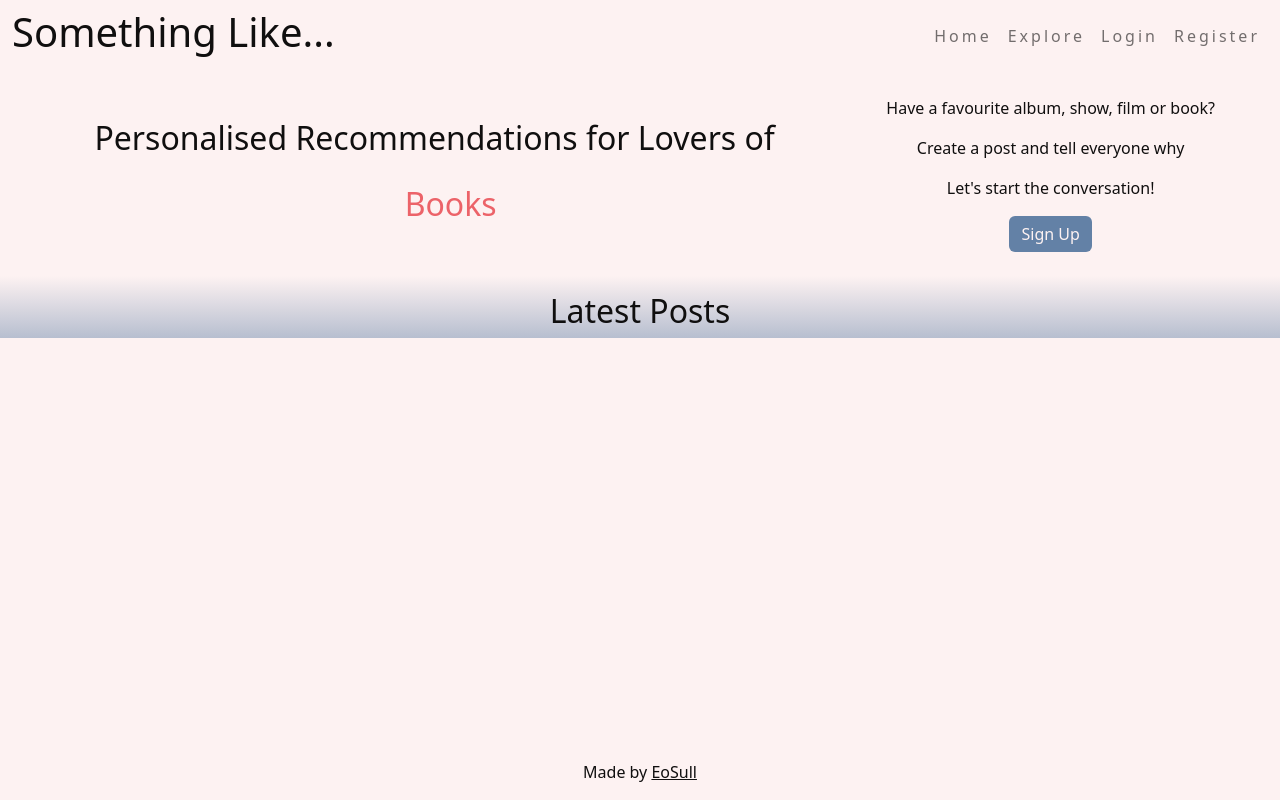
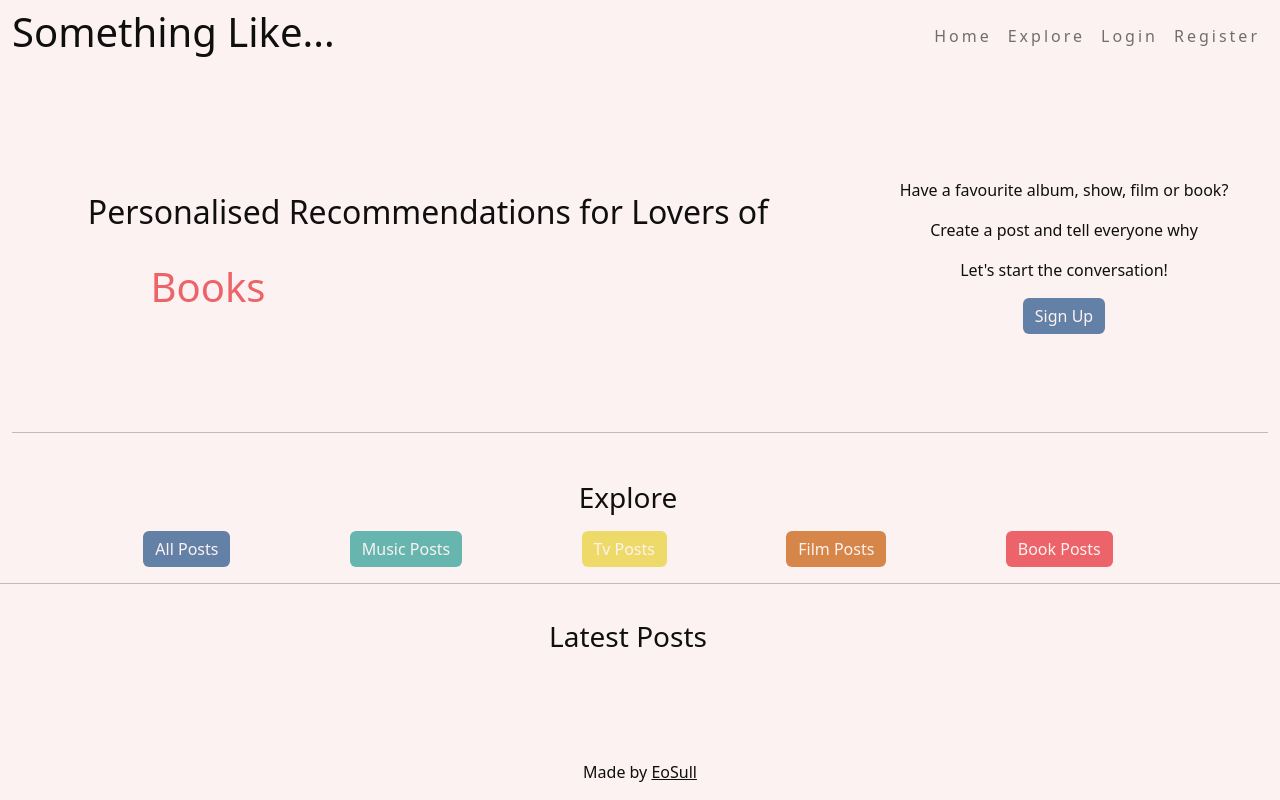
Before and after one commit to eosull/Something-Like, a Django app: page / in a window 1280 px wide. Run offline with Django 4.2, Linux system fonts and the light colour scheme; data that the repository does not hold is empty.

Commit message:
feat:add explore button on landing page and adjust structure, colours

```diff
--- a/static/css/style.css
+++ b/static/css/style.css
@@ -17,9 +17,6 @@ body {
     font-weight: 200;
     color: var(--black);
     background-color: var(--white);
-}
-
-.logo {
 }
 
 .navbar-nav {
@@ -88,7 +85,7 @@ https://codepen.io/orchard/pen/LoNdQZ?page=1 */
 }
 
 .rolodex li {
-    content: "\a0";
+    width: 20rem;
 }
 
 .roll {
@@ -132,15 +129,53 @@ https://codepen.io/orchard/pen/LoNdQZ?page=1 */
     color: var(--red);
 }
 
+/* Explore Buttons */
+.index-button-bank {
+    display: flex;
+}
+
+.Music-post-explore{
+    background-color: var(--l-blue);
+}
+
+.Tv-post-explore{
+    background-color: var(--green);
+}
+
+.Test-post-explore{
+    background-color: var(--d-blue);
+}
+
+.Films-post-explore{
+    background-color: var(--orange);
+}
+
+.Books-post-explore{
+    background-color: var(--red);
+}
 /* Landing Page styling */
 
-.latest-post-section {
-    background-image: linear-gradient(to bottom, var(--white), var(--d-blue-opaque));
+.index-banner {
+    height: 20rem;
+    /* background: linear-gradient(0deg, var(--grey) 0%, var(--white) 100%); */
+}
+
+.index-bottom {
+    /* height: 40rem; */
+    /* background: linear-gradient(0deg, var(--white) 0%, var(--grey) 100%); */
+}
+
+.index-post-design {
+    background-image: url("https://source.boringavatars.com/bauhaus/400?colors=66B6AF,EDDA68,D78649,EC6369,6381a674");
 }
 
 .landing-card {
     background-color: transparent;
     border: none;
+}
+
+.index-card-body {
+    background-color: rgba(255, 255, 255, 0.355);
 }
 
 .info-card p {
@@ -151,7 +186,7 @@ https://codepen.io/orchard/pen/LoNdQZ?page=1 */
 .post-profile-img {
     height: 60px;
     width: 60px;
-    background-image: url("https://source.boringavatars.com/bauhaus/60");
+    background-image: url("https://source.boringavatars.com/bauhaus/60?colors=66B6AF,EDDA68,D78649,EC6369,6381a674");
 }
 
 .post-profile-img p {
--- a/templates/account/logout.html
+++ b/templates/account/logout.html
@@ -9,7 +9,7 @@
 
 <div class="container-fluid">
   <div class="row">
-    <div class="col-md-8 offset-md-2 mt-4 text-center">
+    <div class="col-md-8 offset-md-2 text-center">
       <h1>{% trans "Sign Out" %}</h1>
 
       <p>{% trans 'Are you sure you want to sign out?' %}</p>
--- a/templates/base.html
+++ b/templates/base.html
@@ -79,7 +79,7 @@
         {% endblock content %}
     </main>
     <div class="container mt-auto">
-    <footer class="footer">
+    <footer class="footer mt-4">
         <p class="text-center">Made by
             <a class="account-nav-link" href="https://github.com/eosull" target="_blank">EoSull</a>
         </p>
--- a/templates/explore.html
+++ b/templates/explore.html
@@ -28,7 +28,7 @@
                         <div class="col-md-12">
                             <div class="card-body">
                                     <a class="nav-link" href="{% url 'post_detail' post.slug %}">
-                                        <h2 class="card-title d-inline fs-5">{{ post.title }}</h2>
+                                        <h2 class="card-title d-inline fs-5 fw-light">{{ post.title }}</h2>
                                         <p class="card-text fw-lighter d-inline float-end explore-details">{{ post.created_at.date|date:"d/m/Y" }}</p>
                                     </a>
                                     <p class="card-text d-inline float-start fw-bold mx-2 {{post.category}}-post">|</p>
--- a/templates/index.html
+++ b/templates/index.html
@@ -3,11 +3,11 @@
 {% block content %}
 <div class="container-fluid">
 
-    <div class="row px-4 my-4 text-center">
+    <div class="row px-1 py-4 mt-4 text-center index-banner">
 
         <div class="col-xs-12 col-md-6 col-lg-8 my-auto">
-            <h2>Personalised Recommendations for Lovers of</h2>
-            <div class="fs-2 fw-bolder rolodex">
+            <h2 class="fw-lighter">Personalised Recommendations for Lovers of</h2>
+            <div class="fs-1 fw-bolder rolodex">
                 <ul class="roll">
                     <li class="Music-post">Music</li>
                     <li class="Films-post">Films</li>
@@ -29,19 +29,32 @@
                 {% endif %}
             </div>
         </div>
-
     </div>
-
-    <div class="row px-4 my-4 latest-post-section">
+    <hr>
+    <div class="row index-bottom">
+        <div class="row px-4 my-3 index-buttons">
+            <div class="col-12">
+                <h3 class=" text-center fw-lighter my-3">Explore</h3>
+                <div class="d-flex flex-sm-column flex-md-row justify-content-evenly index-button-bank">
+                    <a class="btn btn-primary" href="{% url 'explore' %}">All Posts</a>
+                    <a class="btn btn-primary Music-post-explore" href="{% url 'explore' %}?category={{ 'Music' }}">Music Posts</a>
+                    <a class="btn btn-primary Tv-post-explore" href="{% url 'explore' %}?category={{ 'Tv' }}">Tv Posts</a>
+                    <a class="btn btn-primary Films-post-explore" href="{% url 'explore' %}?category={{ 'Films' }}">Film Posts</a>
+                    <a class="btn btn-primary Books-post-explore" href="{% url 'explore' %}?category={{ 'Books' }}">Book Posts</a>
+                </div>
+            </div>
+        </div>
+        <hr>
+        <div class="row px-1 my-1 latest-post-section">
             <div class="col-12 mt-3">
                 <div class="row">
-                <h2 class="text-center fw-light">Latest Posts</h2>
+                    <h3 class="text-center fw-lighter">Latest Posts</h3>
                     {% for post in post_list %}
-                <div class="col-md-4">
-                    <div class="card landing-card mb-4 py-2">
-                        <div class="card-body px-2 py-2">
+                    <div class="col-md-4 my-5">
+                        <div class="card landing-card mb-4 py-2 h-100 index-post-design">
+                            <div class="card-body index-card-body px-2 py-2">
                                 <a class="nav-link" href="{% url 'post_detail' post.slug %}">
-                                <h3 class="card-title fw-bolder">{{ post.title }}</h2>
+                                    <h3 class="card-title fw-light">{{ post.title }}</h2>
                                 </a>
                                 <p class="card-text">{{ post.author }}</p>
                                 <p class="card-text d-inline">{{ post.created_at.date|date:"d/m/Y" }}</p>
@@ -53,6 +66,6 @@
                 </div>
             </div>
         </div>
-
+</div>
 </div>
 {% endblock %}
--- a/templates/post_detail.html
+++ b/templates/post_detail.html
@@ -20,7 +20,7 @@
 
                         <p class="d-inline float-end">
                             {% if post.edited %}
-                            <i class="bi bi-pencil"></i>
+                            <i class="bi bi-pencil d-inline"></i>
                             {% endif %}
                             {{ post.created_at.date|date:"d/m/Y" }}
                         </p>
```
Lines whose indentation alone changed are shown as unchanged.
